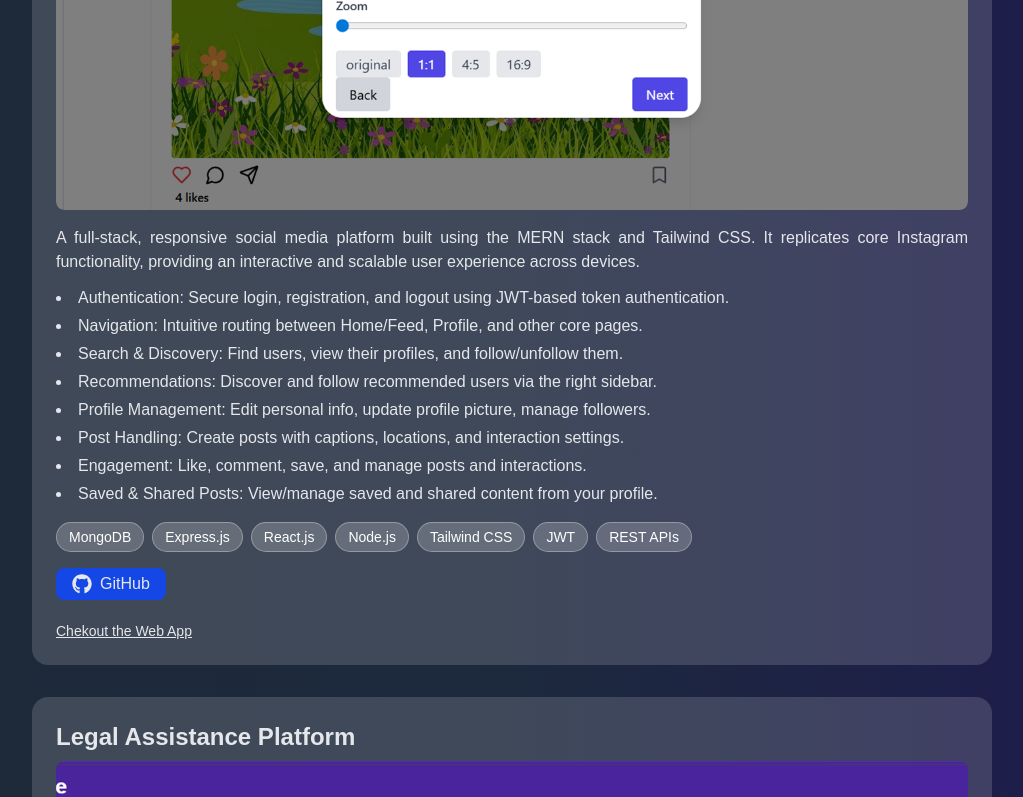
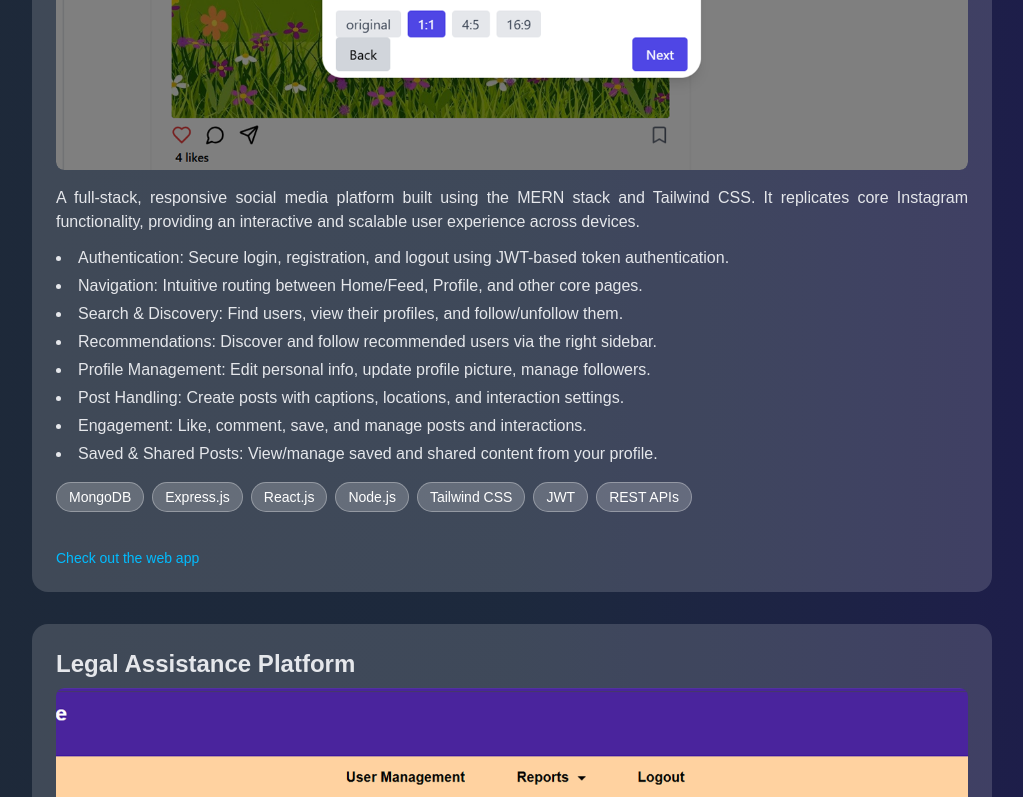
Before and after one commit to sasunmadhuranga/my-portfolio, a Next.js app: page / in a window 1280 px wide. Shown: the part 4627-5424 px from the top of the page, without its empty margins (128-1151 px from the left). Built offline with nearby package versions, Linux system fonts and the light colour scheme.

Commit message:
Project updated

```diff
--- a/src/components/Projects.js
+++ b/src/components/Projects.js
@@ -109,7 +109,7 @@ export default function Projects() {
         "JWT",
         "REST APIs",
       ],
-      link: "https://github.com/sasunmadhuranga/instagram-clone-app",
+      applink: "https://github.com/sasunmadhuranga/instagram-clone-app",
       video: "https://drive.google.com/file/d/1_ZLObQCkDT8SROI8D-M2bB6YLGngR_uG/view?usp=drive_link",
     },
 
@@ -262,13 +262,13 @@ export default function Projects() {
               <span className="text-gray-200">GitHub</span>
             </a>
           )}
-          {project.link && (
+          {project.applink && (
             <a
-              href={project.link}
+              href={project.applink}
               target='_blank'
               rel="noopener noreferrer"
-              className='block text-sm text-gray-200 hover: underline pt-5'>
-                Chekout the Web App
+              className='block text-sm text-sky-400 hover:underline pt-5'>
+                Check out the web app
               </a>
           )}
 
```
